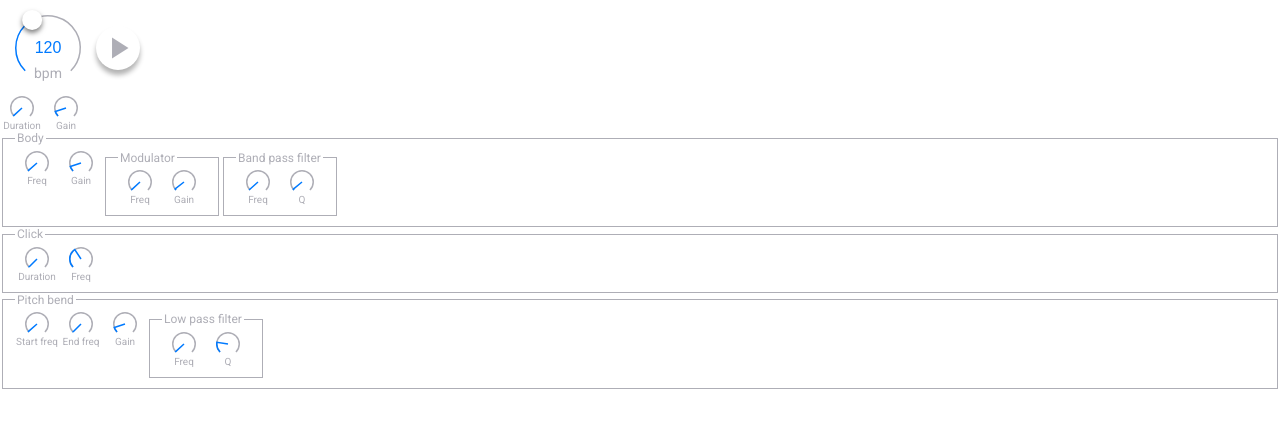
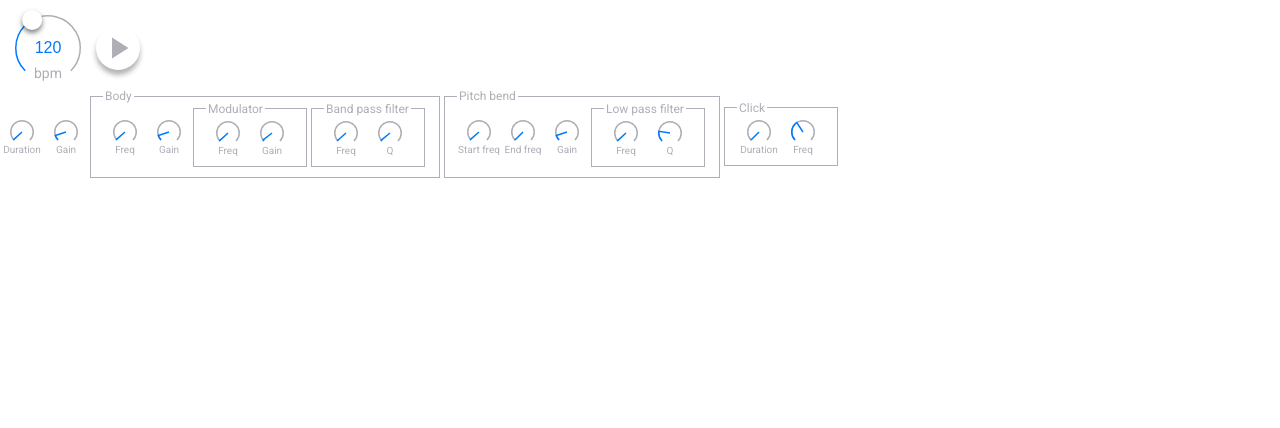
Before and after one commit to Volcomix/jsdaw, a React app: page / in a window 1280 px wide. Shown: the top 428 px of the page. Built offline with nearby package versions, Linux system fonts and the light colour scheme.

Commit message:
Draw synth components horizontally

```diff
--- a/src/shared/Card.component.jsx
+++ b/src/shared/Card.component.jsx
@@ -14,6 +14,7 @@ const styles = {
     borderColor,
     borderWidth: 1,
     borderStyle: 'solid',
+    marginTop: -7,
   },
   content: {
     display: 'flex',
--- a/src/shared/Knob.component.jsx
+++ b/src/shared/Knob.component.jsx
@@ -152,6 +152,7 @@ const styles = {
   container: {
     display: 'flex',
     flexDirection: 'column',
+    justifyContent: 'center',
     alignItems: 'center',
     position: 'relative',
   },
--- a/src/synth/BassDrum/BassDrum.component.jsx
+++ b/src/synth/BassDrum/BassDrum.component.jsx
@@ -28,7 +28,6 @@ class BassDrum extends React.Component {
   render() {
     const { duration, gain, body, click, pitchBend } = this.state
     return (
-      <div>
       <div style={styles.main}>
         <Knob
           label='Duration'
@@ -44,18 +43,17 @@ class BassDrum extends React.Component {
           value={gain}
           onValueChange={value => this.handleKnobChange('gain', value)}
         />
-        </div>
         <Body
           value={body}
           onValueChange={value => this.handlePartChange('body', value)}
         />
+        <PitchBend
+          value={pitchBend}
+          onValueChange={value => this.handlePartChange('pitchBend', value)}
+        />
         <Click
           value={click}
           onValueChange={value => this.handlePartChange('click', value)}
-        />
-        <PitchBend
-          value={pitchBend}
-          onValueChange={value => this.handlePartChange('pitchBend', value)}
         />
       </div>
     )
@@ -76,6 +74,7 @@ class BassDrum extends React.Component {
 const styles = {
   main: {
     display: 'flex',
+    alignItems: 'center',
   },
 }
 
```
Lines whose indentation alone changed are shown as unchanged.
